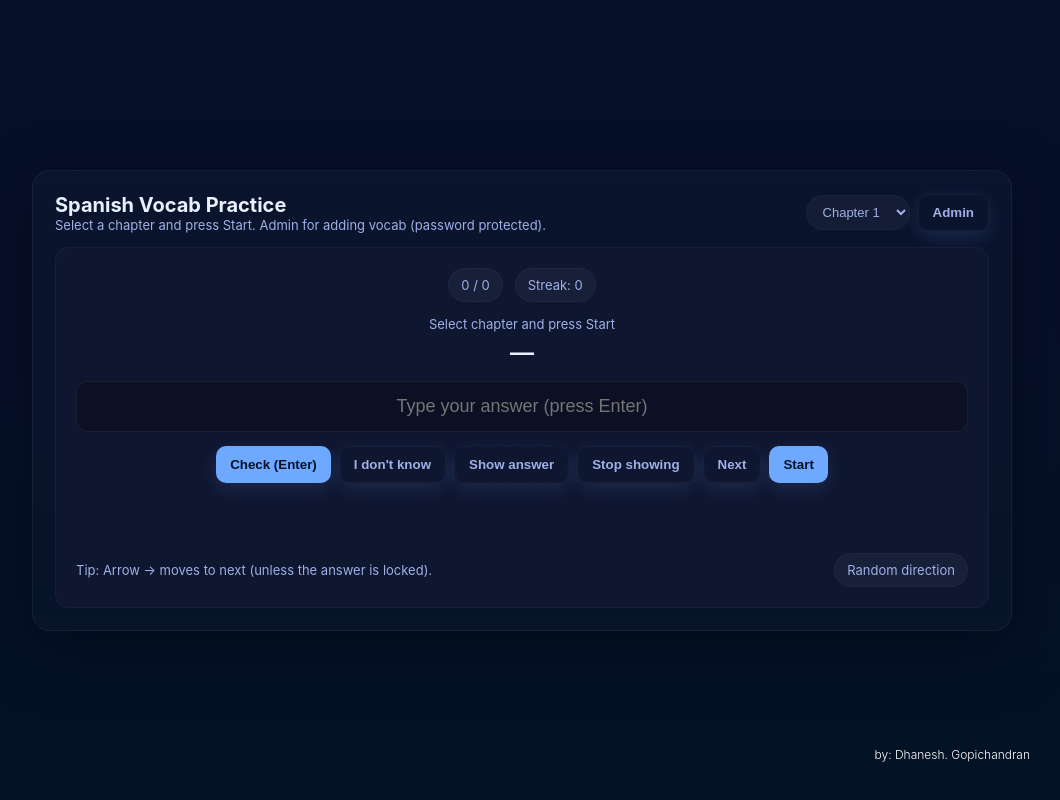
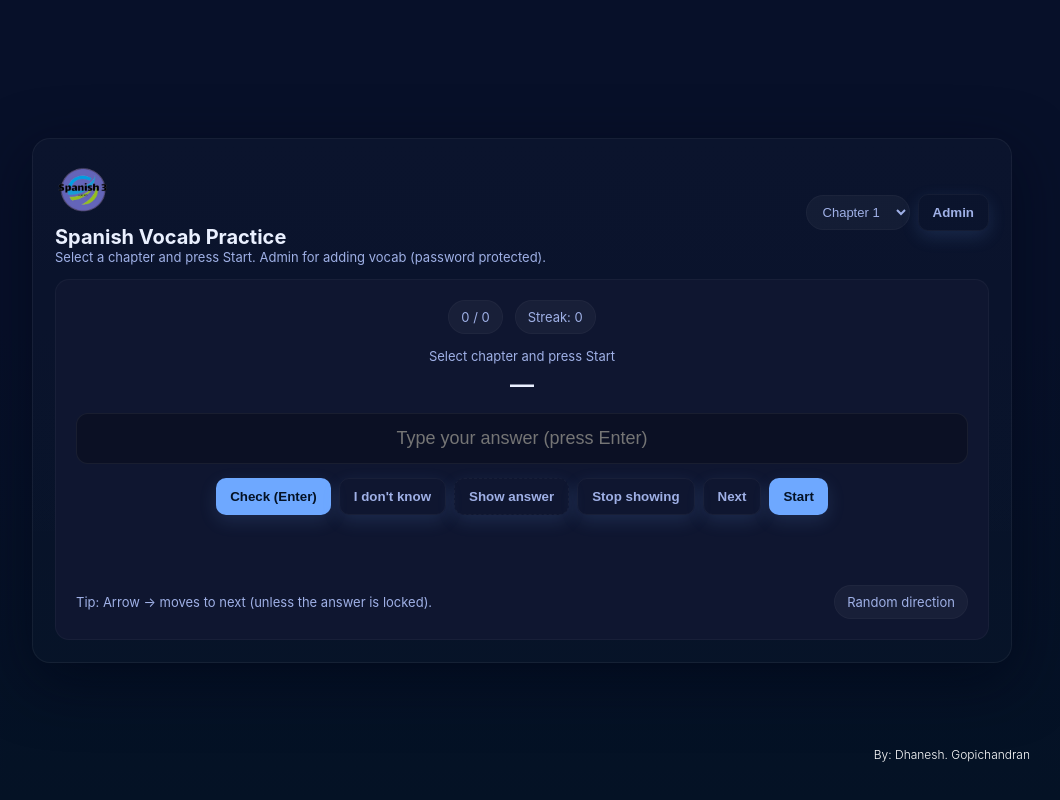
Before and after one commit to godfree1234/Spanish-3-vocab6769, a website: page index.html in a window 1280 px wide. Shown: the whole page, without its empty margins (118-1178 px from the left). Drawn offline with Linux system fonts and the light colour scheme; no server answers.

Commit message:
Update index.html

```diff
--- a/index.html
+++ b/index.html
@@ -18,7 +18,7 @@
     }
     * { box-sizing: border-box; }
     html, body { height: 100%; margin: 0; font-family: Inter, ui-sans-serif, system-ui, -apple-system, "Segoe UI", Roboto, "Helvetica Neue", Arial; color: var(--ink); background: linear-gradient(180deg, #071029 0%, #071029 40%, #041225 100%); display: flex; flex-direction: column; justify-content: center; align-items: center; padding: 28px; position: relative; }
-    body::before { content: "by: Dhanesh. Gopichandran"; position: absolute; bottom: 10px; right: 10px; color: white; font-size: 12px; font-weight: 300; pointer-events: none; }
+    body::before { content: "By: Dhanesh. Gopichandran"; position: absolute; bottom: 10px; right: 10px; color: white; font-size: 12px; font-weight: 300; pointer-events: none; }
     .app { width: min(980px, 96vw); background: linear-gradient(180deg, rgba(255,255,255,0.02), rgba(255,255,255,0.01)); border-radius: 18px; padding: 22px; border: 1px solid rgba(255,255,255,0.05); box-shadow: 0 18px 60px rgba(2,6,23,0.6); }
     header { display: flex; align-items: center; justify-content: space-between; gap: 12px; margin-bottom: 14px; }
     h1 { margin: 0; font-size: 20px; }
@@ -62,6 +62,7 @@
   <div class="app" role="application">
     <header>
       <div>
+        <img src="Logo.png" alt="Logo" class="logo">
         <h1>Spanish Vocab Practice</h1>
         <div class="subtitle">Select a chapter and press Start. Admin for adding vocab (password protected).</div>
       </div>
```
